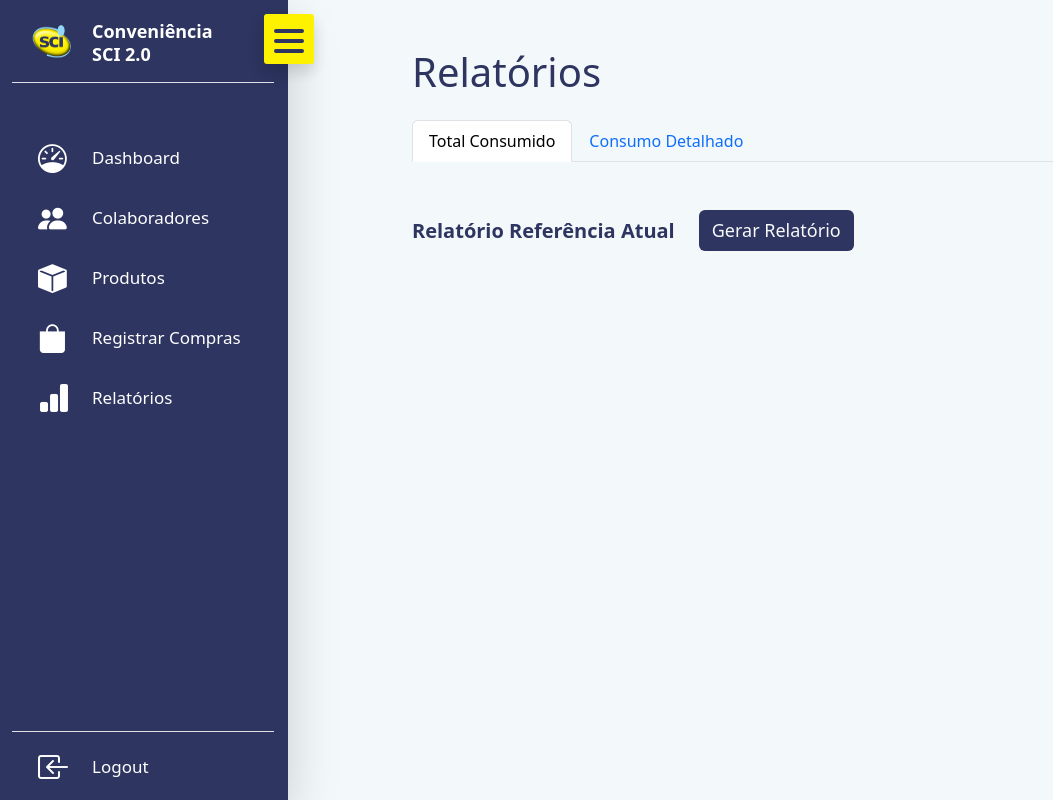
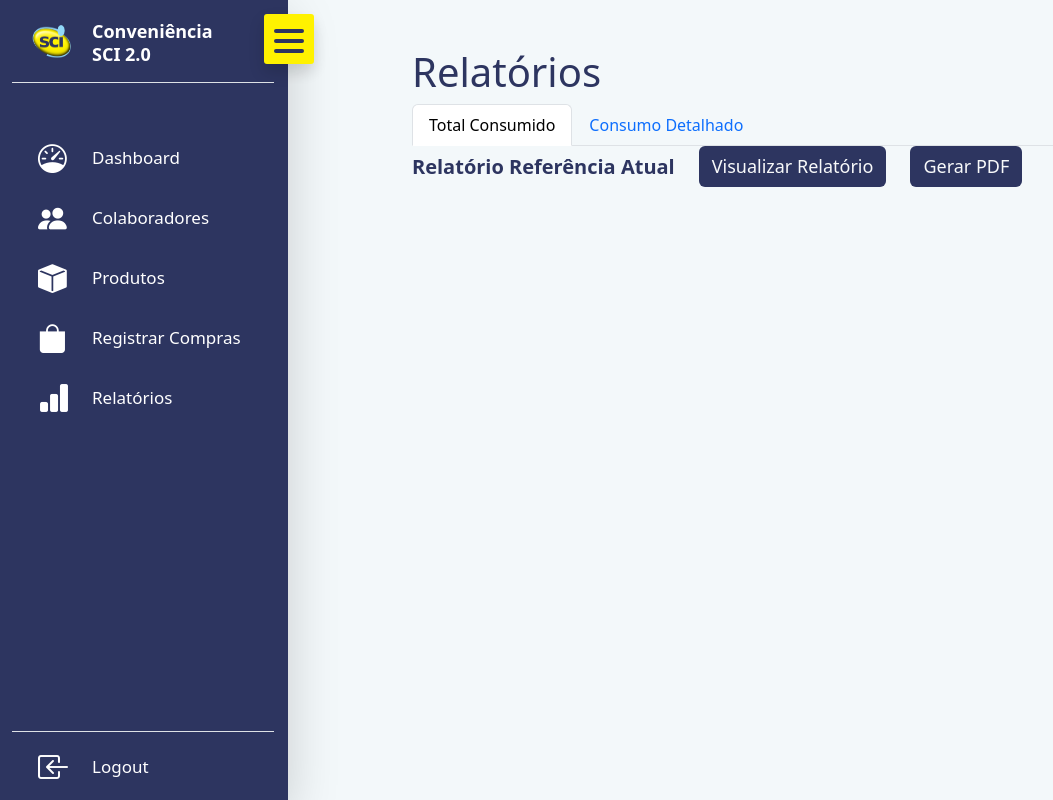
Before and after one commit to LionIbiapinaCavalcante/Conveniencia_SCI_2.0_old, a Django app: page /relatorios/ in a window 1280 px wide. Shown: the whole page, without its empty margins (2-1055 px from the left). Run offline with Django 4.2, Linux system fonts and the light colour scheme.

Commit message:
data 07/0/2023 app relatórios em andamento

```diff
--- a/relatorios/urls.py
+++ b/relatorios/urls.py
@@ -3,6 +3,7 @@ from . import views
 
 urlpatterns = [
     path('relatorios/', views.Relatorios, name='Relatorios'),
-    path('relatorios/total_consumido', views.RelatorioTotalConsumido, name='RelatorioTotalConsumido'),
+    path('relatorios/total_consumido', views.VisualizarRelatorioTotal, name='VisualizarRelatorioTotal'),
+    path('relatorios/total_consumido/gerar_pdf', views.GerarRelatorioTotal, name='GerarRelatorioTotal'),
     path('relatorios/consumo_detalhado', views.RelatorioConsumoDetalhado, name='RelatorioConsumoDetalhado'),
 ]
--- a/relatorios/views.py
+++ b/relatorios/views.py
@@ -4,17 +4,53 @@ from datetime import datetime, date, timedelta
 import calendar
 from registro_de_compras.models import RegistroCompra
 from reportlab.lib.pagesizes import letter
-from reportlab.platypus import SimpleDocTemplate, Table, TableStyle, Paragraph
+from reportlab.platypus import SimpleDocTemplate, Table, TableStyle, Paragraph, Spacer
 from reportlab.lib import colors
 from reportlab.lib.styles import getSampleStyleSheet
 from io import BytesIO
+from reportlab.pdfgen import canvas
+
 
 
 def Relatorios(request):
     return render(request, 'relatorios/relatorios.html')
 
 
-def RelatorioTotalConsumido(request):
+def VisualizarRelatorioTotal(request):
+    show_relatorio_total = False
+
+    if request.method == 'POST':
+        show_relatorio_total = True
+
+        data_atual = datetime.now().date()
+
+        if data_atual.day >= 26:
+            inicio_referencia_atual = data_atual.replace(day=26)
+            ultimo_dia_mes = calendar.monthrange(data_atual.year, data_atual.month)[1]
+            fim_referencia_atual = data_atual.replace(day=ultimo_dia_mes)
+        else:
+            mes_anterior_2 = data_atual.replace(day=1) - timedelta(days=1)
+            inicio_referencia_atual = mes_anterior_2.replace(day=26)
+            fim_referencia_atual = data_atual.replace(day=25)
+
+        compras_referencia_atual = RegistroCompra.objects.filter(data_compra__range=(inicio_referencia_atual, fim_referencia_atual))
+
+        total_consumido = 0
+        table_data = []
+
+        for compra in compras_referencia_atual:
+            table_data.append([compra.colaborador.nome, compra.data_compra.strftime('%d/%m/%Y'), f'R${compra.total_compra:.2f}'.replace('.', ',')])
+            total_consumido += compra.total_compra
+
+        render_total_consumido = (f'Total Consumido: R${total_consumido:.2f}'.replace('.', ','))
+
+        return render(request, 'relatorios/relatorios.html', {'table_data': table_data, 'render_total_consumido': render_total_consumido, 'show_relatorio_total': show_relatorio_total})
+
+def RelatorioConsumoDetalhado(request):
+    return HttpResponse('Consumo Detalhado')
+
+
+def GerarRelatorioTotal(request):
     # Data atual
     data_atual = datetime.now().date()
 
@@ -42,25 +78,25 @@ def RelatorioTotalConsumido(request):
     elements = []
 
     # Título do relatório
-    title = Paragraph("Relatório Total Consumido", styles['Heading1'])
+    title = Paragraph("Relatório Total Consumido", styles['Title'])
     elements.append(title)
-    elements.append(Paragraph("<br/>", styles['Normal']))
+    elements.append(Spacer(1, 20))
 
     # Cabeçalho da tabela
     table_data = [['Colaborador', 'Data Compra', 'Valor']]
     for compra in compras_referencia_atual:
-        table_data.append([compra.colaborador.nome, compra.data_compra.strftime('%d/%m/%Y'), str(compra.total_compra)])
+        table_data.append([compra.colaborador.nome, compra.data_compra.strftime('%d/%m/%Y'), f'R${compra.total_compra:.2f}'.replace('.', ',')])
 
     # Criação da tabela
     table = Table(table_data, colWidths=[150, 100, 100])
     table.setStyle(TableStyle([
-        ('BACKGROUND', (0, 0), (-1, 0), colors.gray),
+        ('BACKGROUND', (0, 0), (-1, 0), colors.HexColor('#2D3560')),
         ('TEXTCOLOR', (0, 0), (-1, 0), colors.whitesmoke),
         ('ALIGN', (0, 0), (-1, -1), 'CENTER'),
         ('FONTNAME', (0, 0), (-1, 0), 'Helvetica-Bold'),
         ('FONTSIZE', (0, 0), (-1, 0), 12),
         ('BOTTOMPADDING', (0, 0), (-1, 0), 12),
-        ('BACKGROUND', (0, 1), (-1, -1), colors.beige),
+        ('BACKGROUND', (0, 1), (-1, -1), colors.HexColor('#F3F8FA')),
         ('TEXTCOLOR', (0, 1), (-1, -1), colors.black),
         ('FONTNAME', (0, 1), (-1, -1), 'Helvetica'),
         ('FONTSIZE', (0, 1), (-1, -1), 10),
@@ -74,6 +110,3 @@ def RelatorioTotalConsumido(request):
     buffer.close()
     response.write(pdf)
     return response
-
-def RelatorioConsumoDetalhado(request):
-    return HttpResponse('Consumo Detalhado')
--- /dev/null
+++ b/static/relatorios/relatorio.css
@@ -0,0 +1,20 @@
+.table-fixed tbody {
+    height: 280px;
+    overflow-y: scroll;
+    width: 100%;
+}
+
+.table-fixed thead, .table-fixed tbody, .table-fixed tr, .table-fixed td, .table-fixed th {
+    display: block;
+}
+
+.table-fixed tbody td, .table-fixed thead > tr> th {
+    float: left;
+    /* border-bottom-width: 0; */
+}
+
+.table-fixed th {
+    font-size: 20px;
+    background-color: #2D3560;
+    color: #FFFFFF;
+}
--- a/templates/email/compra_realizada.html
+++ b/templates/email/compra_realizada.html
@@ -71,7 +71,7 @@
         {% endfor %}
 
         <tr class="total-row">
-          <td colspan="3" style="text-align: right;">Total da Compra: {{total_compra}}</td>
+          <td colspan="3" style="text-align: right; font-size: 18px;">Total da Compra: {{total_compra}}</td>
         </tr>
       </tbody>
     </table>
--- a/templates/relatorios/relatorios.html
+++ b/templates/relatorios/relatorios.html
@@ -1,4 +1,9 @@
 {% extends 'base.html' %}
+{% load static %}
+
+{% block 'head' %}
+    <link rel="stylesheet" href="{% static 'relatorios/relatorio.css' %}">
+{% endblock %}
 
 {% block 'title' %}
     Relatórios - Conveniência SCI 2.0
@@ -7,7 +12,7 @@
 {% block 'content' %}
     <div class="container">
         <nav>
-            <div class="mb-4" style="color: #2D3560;">
+            <div style="color: #2D3560;">
                 <h1>Relatórios</h1>
             </div>
 
@@ -17,9 +22,9 @@
             </div>
         </nav>
 
-        <div class="tab-content mt-5" id="nav-tabContent">
+        <div class="tab-content" id="nav-tabContent">
             <div class="tab-pane fade show active" id="nav-total" role="tabpanel" aria-labelledby="nav-total-tab" tabindex="0">
-                <div class="row justify-content-start w-100">
+                <div class="row justify-content-start">
                     <div class="col-auto">
                         <label for="referencia" class="form-label fw-semibold" style="color: #2D3560; font-size: 20px; padding-top: 6px;">
                             Relatório Referência Atual
@@ -27,17 +32,25 @@
                     </div>
 
                     <div class="col-auto">
-                        <form action="{% url 'RelatorioTotalConsumido' %}" method="POST">
+                        <form action="{% url 'VisualizarRelatorioTotal' %}" method="POST">
                             {% csrf_token %}
 
-                            <button type="submit" class="btn text-light" style="font-size: 18px;background-color: #2D3560;">Gerar Relatório</button>
+                            <button type="submit" class="btn text-light" style="font-size: 18px;background-color: #2D3560;">Visualizar Relatório</button>
+                        </form>
+                    </div>
+
+                    <div class="col-auto">
+                        <form action="#" method="POST">
+                            {% csrf_token %}
+
+                            <button type="submit" class="btn text-light" style="font-size: 18px;background-color: #2D3560;">Gerar PDF</button>
                         </form>
                     </div>
                 </div>
             </div>
 
             <div class="tab-pane fade" id="nav-detalhado" role="tabpanel" aria-labelledby="nav-detalhado-tab" tabindex="0">
-                <form action="{% url 'RelatorioConsumoDetalhado' %}" method="POST">
+                <form action="#" method="POST">
                     {% csrf_token %}
 
                     <div class="row justify-content-between">
@@ -76,77 +89,40 @@
             </div>
         </div>
 
-
-        <!-- <div class="row  justify-content-center">
-            <div class="mb-4" style="color: #2D3560;">
-                <h1>Relatórios</h1>
-            </div>
-
-            <div class="row">
-                <nav aria-label="breadcrumb">
-                    <ol class="breadcrumb">
-                        <li class="breadcrumb-item">
-                            <a id="mostrar_relatorio_total" href="#" type="button" role="button">Total Consumido</a>
-                        </li>
-                        <li class="breadcrumb-item">
-                            <a id="mostrar_relatorio_detalhado" href="#" type="button" role="button">Consumo Detalhado</a>
-                        </li>
-                    </ol>
-                </nav>
-            </div>
-
-            <div id="total_consumido" class="row justify-content-center mb-5">
-                <div class="row justify-content-start w-100">
-                    <div class="col-auto ps-0">
-                        <label for="referencia" class="form-label fw-semibold" style="color: #2D3560; font-size: 20px; padding-top: 6px;">
-                            Relatório Referência Atual
-                        </label>
+        {% if show_relatorio_total %}
+            <div id="total-consumido" class="row justify-content-center">
+                <div class="d-flex flex-column p-4 mb-4 shadow bg-white rounded-3">
+                    <div class="d-flex justify-content-center fs-1 fw-medium pb-4">
+                        Total Consumido
                     </div>
 
-                    <div class="col-auto">
-                        <form action="">
-                            <button type="submit" class="btn text-light" style="font-size: 18px;background-color: #2D3560;">Gerar Relatório</button>
-                        </form>
+                    <table class="table table-fixed">
+                        <thead>
+                            <tr>
+                                <th class="col-7 fw-semibold rounded-start-3">Colaborador</th>
+                                <th class="col-3 fw-semibold" style="padding-left: 0;">Data Compra</th>
+                                <th class="col-2 fw-semibold rounded-end-3" style="padding-left: 0;">Valor</th>
+                            </tr>
+                        </thead>
+
+                        <tbody>
+                            {% for row in table_data %}
+                                <tr>
+                                    <td class="col-7">{{ row.0 }}</td>
+                                    <td class="col-3">{{ row.1 }}</td>
+                                    <td class="col-2">{{ row.2 }}</td>
+                                </tr>
+                            {% endfor %}
+                        </tbody>
+                    </table>
+
+                    <div class="d-flex justify-content-end fs-5 fw-semibold mt-2    ">
+                        {{ render_total_consumido }}
                     </div>
                 </div>
             </div>
+        {% endif %}
+    </div>
 
-            <div id="consumido_detalhado" class="row justify-content-center mb-5 div2" style="display: none;">
-                <form>
-                    <div class="row justify-content-between">
-                        <div class="col-auto fw-semibold" style="color: #2D3560; font-size: 20px; padding-top: 6px;">
-                            <label for="dataInicial">Data Inicial:</label>
-                        </div>
-
-                        <div class="col">
-                            <input type="date" class="form-control" id="dataInicial" style="height: 43px;">
-                        </div>
-
-                        <div class="col-auto fw-semibold" style="color: #2D3560; font-size: 20px; padding-top: 6px;">
-                            <label for="dataFinal">Data Final:</label>
-                        </div>
-
-                        <div class="col">
-                            <input type="date" class="form-control" id="dataFinal" style="height: 43px;">
-                        </div>
-
-                        <div class="col-auto fw-semibold" style="color: #2D3560; font-size: 20px; padding-top: 6px;">
-                            <label for="colaborador">Colaborador:</label>
-                        </div>
-
-                        <div class="col">
-                            <select class="form-control" id="colaborador" style="height: 43px;">
-                                <option value="">Selecione o colaborador</option>
-
-                            </select>
-                        </div>
-
-                        <div class="col-auto">
-                            <button type="submit" class="btn text-light" style="font-size: 18px;background-color: #2D3560;">Gerar Relatório</button>
-                        </div>
-                    </div>
-                </form>
-            </div>
-        </div> -->
-    </div>
+    <script src="{% static 'relatorios/relatorio.js' %}"></script>
 {% endblock %}
```
Also changed, not shown: db.sqlite3, static/base/base.css (line endings or trailing spaces), static/relatorios/relatorio.js (added), templates/relatorios/relatorio_total_consumido.html (added), 8 other files.
